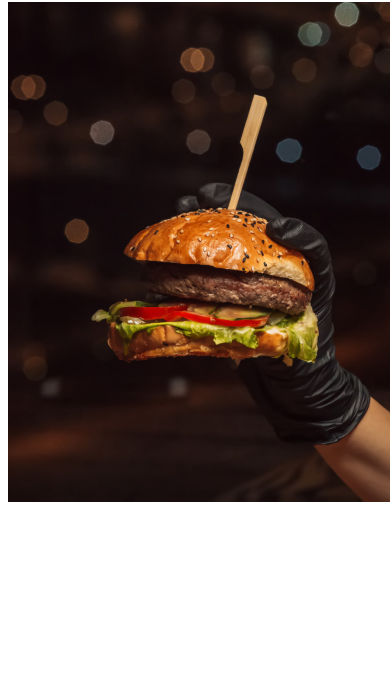
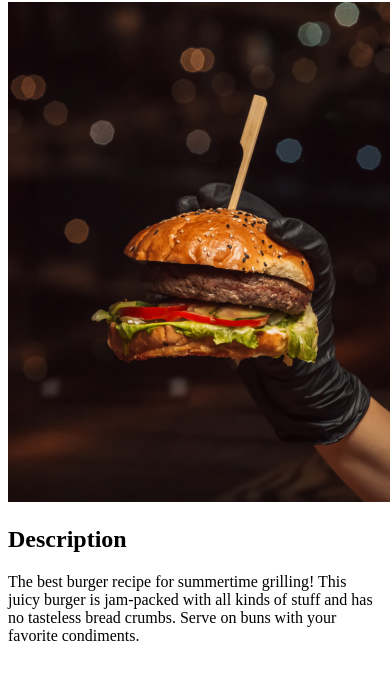
Before and after one commit to gabmfernandes/odin-recipes, a plain HTML site: page recipes/hamburger.html in a window 390 px wide. Shown: the part 78-758 px from the top of the page. Drawn offline with Linux system fonts and the light colour scheme.

Commit message:
feat: add hamburger description

```diff
--- a/recipes/hamburger.html
+++ b/recipes/hamburger.html
@@ -9,5 +9,8 @@
     <h1>Hamburger</h1>
 
     <img src="../images/hamburger.jpg" alt="hands on hamburger" width="423" height="500">
+
+    <h2>Description</h2>
+    <p>The best burger recipe for summertime grilling! This juicy burger is jam-packed with all kinds of stuff and has no tasteless bread crumbs. Serve on buns with your favorite condiments.</p>
 </body>
 </html>
```
